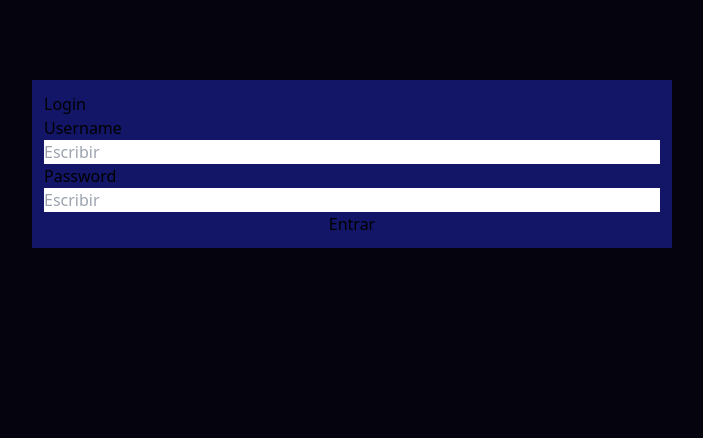
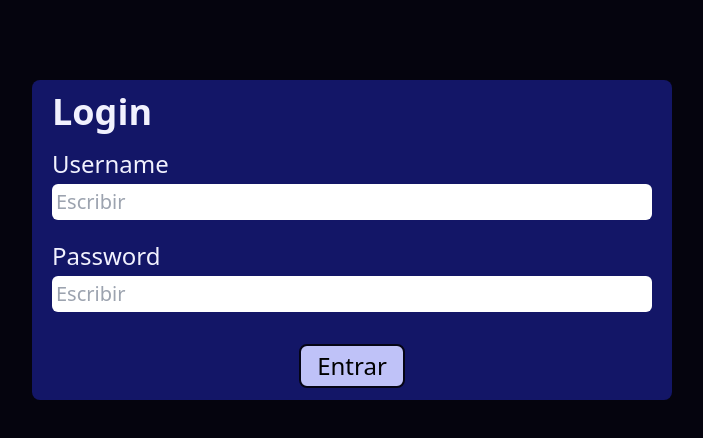
Before and after one commit to PabloSan1997/MiCronometroCubero, a React (Vite) app in the folder page/: page /#/login in a window 1280 px wide. Shown: the top 438 px of the page, without its empty margins (288-991 px from the left). Built offline with nearby package versions, Linux system fonts and the light colour scheme; no server answers.

Commit message:
Se agrego el inicio del timer

```diff
--- a/page/src/Context.tsx
+++ b/page/src/Context.tsx
@@ -9,11 +9,19 @@ export function ProviderContext({ children }: Children) {
     const [permisos, setPermisos] = React.useState<PermisoToken>({ permiso: false, token: '' });
     const [formularioLogin, setFormularioLogin] = React.useState<LoginInterface>({ username: '', password: '' });
     const [actualizar, setActualizar] = React.useState(false);
-
+    const [formMessage, setFormMessage] = React.useState('');
     React.useEffect(() => {
         loginApi(formularioLogin)
-            .then(data => setPermisos(data))
-            .catch(error => console.log(error));
+            .then(data => {
+                setPermisos(data);
+                setFormMessage('');
+            })
+            .catch(error =>{
+                const err = error as BoomErrorInterface;
+                if(!!formularioLogin.username && !!formularioLogin.password){
+                    setFormMessage(err.message);
+                }
+            });
     }, [actualizar]);
 
     const iniciar = (data: LoginInterface) => {
@@ -24,7 +32,8 @@ export function ProviderContext({ children }: Children) {
     return (
         <Contexto.Provider value={{
             permisos,
-            iniciar
+            iniciar,
+            formMessage
         }}>
             {children}
         </Contexto.Provider>
--- a/page/src/Rutas.tsx
+++ b/page/src/Rutas.tsx
@@ -4,6 +4,7 @@ import { Cronometro } from './layouts/Cronometro';
 import { Solves } from './layouts/Solves';
 import { Redirec } from './components/Redirec';
 
+// eslint-disable-next-line react-refresh/only-export-components
 export const myRutes = {
     login:'/login',
     timer:'/timer',
--- a/page/src/api/loginApi.ts
+++ b/page/src/api/loginApi.ts
@@ -2,7 +2,7 @@ import { dataApi } from "./apiData";
 
 
 export async function loginApi(data:LoginInterface):Promise<PermisoToken>{
-    console.table(dataApi.headers.login);
+
     const ft = await fetch(`${dataApi.url_base}/user/login`, {
         method:'POST',
         headers:dataApi.headers.login,
--- a/page/src/components/Formulario.tsx
+++ b/page/src/components/Formulario.tsx
@@ -3,8 +3,9 @@ import React from "react";
 
 
 export function Formulario() {
-    const { iniciar } = UseContexto();
+    const { iniciar, formMessage } = UseContexto();
     const [login, setLogin] = React.useState<LoginInterface>({ username: '', password: '' });
+    const [errorLogin, setErrorLogin] = React.useState({ username: false, password: false });
 
     const escribirUsername = (e: React.ChangeEvent<HTMLInputElement>) => {
         setLogin({ ...login, username: e.target.value });
@@ -15,32 +16,63 @@ export function Formulario() {
 
     const subir = (e: React.FormEvent<HTMLFormElement>) => {
         e.preventDefault();
-        iniciar(login);
+        if (!!login.password && !!login.username) {
+            setErrorLogin({ username: false, password: false });
+            iniciar(login);
+        } else {
+            setErrorLogin({
+                username: !login.username,
+                password: !login.password
+            });
+        }
     }
 
     return (
         <form
-            className='flex flex-col w-1/2 m-auto mt-20 bg-azul-900 p-3'
+            className='flex flex-col w-1/2 m-auto mt-20 bg-azul-900 p-3 rounded-lg px-5'
             onSubmit={subir}
         >
-            <h2>Login</h2>
-            <label>Username</label>
+            <h2
+                className='text-azul-50 text-4xl font-bold mb-4'
+            >Login</h2>
+            <label
+                className="text-azul-50 mb-1 text-2xl"
+            >Username</label>
+            {errorLogin.username && (
+                <p
+                    className="mb-1 text-red-200"
+                >Escriba su usuario</p>
+            )}
             <input
                 type="text"
+                className="mb-5 p-1 outline-none rounded-md text-xl"
                 placeholder="Escribir"
                 value={login.username}
                 onChange={escribirUsername}
             />
-            <label>Password</label>
+            <label
+                className="text-azul-50 mb-1 text-2xl"
+            >Password</label>
+            {errorLogin.password && (
+                <p
+                    className="mb-2 text-red-200"
+                >Escriba su contraseña</p>
+            )}
             <input
-                type="text"
+                type="password"
+                className="p-1 outline-none rounded-md text-xl"
                 placeholder="Escribir"
                 value={login.password}
                 onChange={escribirPassword}
             />
             <button
                 type="submit"
+                className=
+                "mt-8 border-2 border-azul-950 bg-azul-200 w-fit m-auto py-1 px-4 rounded-lg text-2xl hover:text-azul-50 hover:bg-azul-950"
             >Entrar</button>
+            {formMessage && (
+                <p className="text-red-200 text-xl">{formMessage}</p>
+            )}
         </form>
     );
 }
--- a/page/src/components/Header.tsx
+++ b/page/src/components/Header.tsx
@@ -1,10 +1,29 @@
+import React from "react";
 
 
-export function Header({mostrar}:{mostrar:boolean}){
-    return(
-        <header className="w-full h-28 bg-[#460404]">
-            <h1>Mi cronometro</h1>
-            {mostrar && <p>B' D' L2 F' B L' B U L D2 B2 L2 B R2 U2 F' D2 F R2</p>}
+export function Header({ mostrar }: { mostrar: boolean }) {
+    const [titulo, setTitulo] = React.useState('Mi cronometro');
+    const cambiar=(texto:string)=>{
+         if(mostrar){
+            setTitulo(texto);
+         }
+    }
+    return (
+        <header className="w-full bg-[#691a1a] flex flex-col">
+            <h1
+            className=
+            "m-auto flex justify-center mt-3 w-72 text-3xl font-bold text-[#f1d2d2] border-2 border-[#421717] px-5 py-2 rounded-lg cursor-pointer hover:bg-[#421717]"
+            onMouseOver={()=>cambiar('Resetear')}
+            onMouseLeave={()=>cambiar('Mi cronometro')}
+            >{titulo}</h1>
+            {mostrar &&
+                <p
+                className="text-red-50 m-auto my-2 text-lg tracking-[0.5rem] w-full text-center bg-red-900"
+                >D2 B U D L' U2 R' D2 B U B2 D' R2 L2 U' F2 B2 L2 U' F2 U</p>
+            }
+            <span
+            className="mr-5 ml-auto mb-2 text-red-50 hover:underline select-none cursor-pointer"
+            >Logout</span>
         </header>
     );
 }
--- a/page/src/components/Redirec.tsx
+++ b/page/src/components/Redirec.tsx
@@ -4,6 +4,6 @@ import { UseContexto } from '../Context';
 
 export function Redirec(){
     const {permisos} = UseContexto();
-    if(permisos.permiso) return <Navigate to={myRutes.solves}/>
+    if(permisos.permiso) return <Navigate to={myRutes.timer}/>
     return <Navigate to={myRutes.login}/>;
 }
--- /dev/null
+++ b/page/src/components/Tiempo.tsx
@@ -0,0 +1,17 @@
+import { convertirMilisegundos } from "../utilities/convertirMilis";
+
+
+
+export function Tiempo({valor}:{valor:number}){
+    const converzor = convertirMilisegundos(valor);
+    const texto = `${converzor.minutos}:${converzor.segundos}.${converzor.centi}`;
+    return(
+        <div
+        className="bg-black w-full h-40 flex justify-center items-center"
+        >
+            <span
+            className='text-white text-9xl'
+            >{texto}</span>
+        </div>
+    );
+}
--- a/page/src/layouts/Cronometro.tsx
+++ b/page/src/layouts/Cronometro.tsx
@@ -1,6 +1,8 @@
 import { Navigate } from "react-router-dom";
 import { UseContexto } from "../Context";
 import { myRutes } from "../Rutas";
+import { Header } from "../components/Header";
+import { Tiempo } from "../components/Tiempo";
 
 
 export function Cronometro(){
@@ -8,7 +10,8 @@ export function Cronometro(){
     if(!permisos.permiso) return <Navigate to={myRutes.login}/>
     return(
         <>
-        <p>cronometro</p>
+        <Header mostrar={true}/>
+        <Tiempo valor={4225}/>
         </>
     );
 }
--- a/page/src/layouts/Login.tsx
+++ b/page/src/layouts/Login.tsx
@@ -6,7 +6,7 @@ import { myRutes } from "../Rutas";
 
 export function Login(){
     const {permisos} = UseContexto();
-    if(permisos.permiso) return <Navigate to={myRutes.solves}/>
+    if(permisos.permiso) return <Navigate to={myRutes.timer}/>
     return(
         <>
         <Formulario/>
--- a/page/src/layouts/Solves.tsx
+++ b/page/src/layouts/Solves.tsx
@@ -1,6 +1,7 @@
 import { Navigate } from "react-router-dom";
 import { UseContexto } from "../Context";
 import { myRutes } from "../Rutas";
+import { Header } from "../components/Header";
 
 
 export function Solves(){
@@ -9,6 +10,7 @@ export function Solves(){
 
     return(
         <>
+        <Header mostrar={false}/>
         <p>solves</p>
         </>
     );
--- /dev/null
+++ b/page/src/utilities/convertirMilis.ts
@@ -0,0 +1,13 @@
+
+export function convertirMilisegundos(milisegundos:number) {
+    const minutos = Math.floor(milisegundos / 60000);
+    const segundos = Math.floor((milisegundos % 60000) / 1000);
+    const milis = milisegundos % 1000;
+    const ar = milis.toString().split('');
+    ar.pop();
+    return {
+      minutos: minutos,
+      segundos: segundos,
+      centi: Number(ar.join(''))
+    };
+  }
--- a/page/src/vite-env.d.ts
+++ b/page/src/vite-env.d.ts
@@ -7,7 +7,8 @@ type Children = {
 
 type Contexto = {
     permisos:{permiso:boolean, token:string},
-    iniciar(a:LoginInterface):void
+    iniciar(a:LoginInterface):void,
+    formMessage:string
 }
 
 interface ResolucionesRequest{
@@ -42,3 +43,9 @@ interface PermisoToken{
     permiso: boolean;
     token:   string;
 }
+
+interface BoomErrorInterface {
+    statusCode: number;
+    error:      string;
+    message:    string;
+}
```
